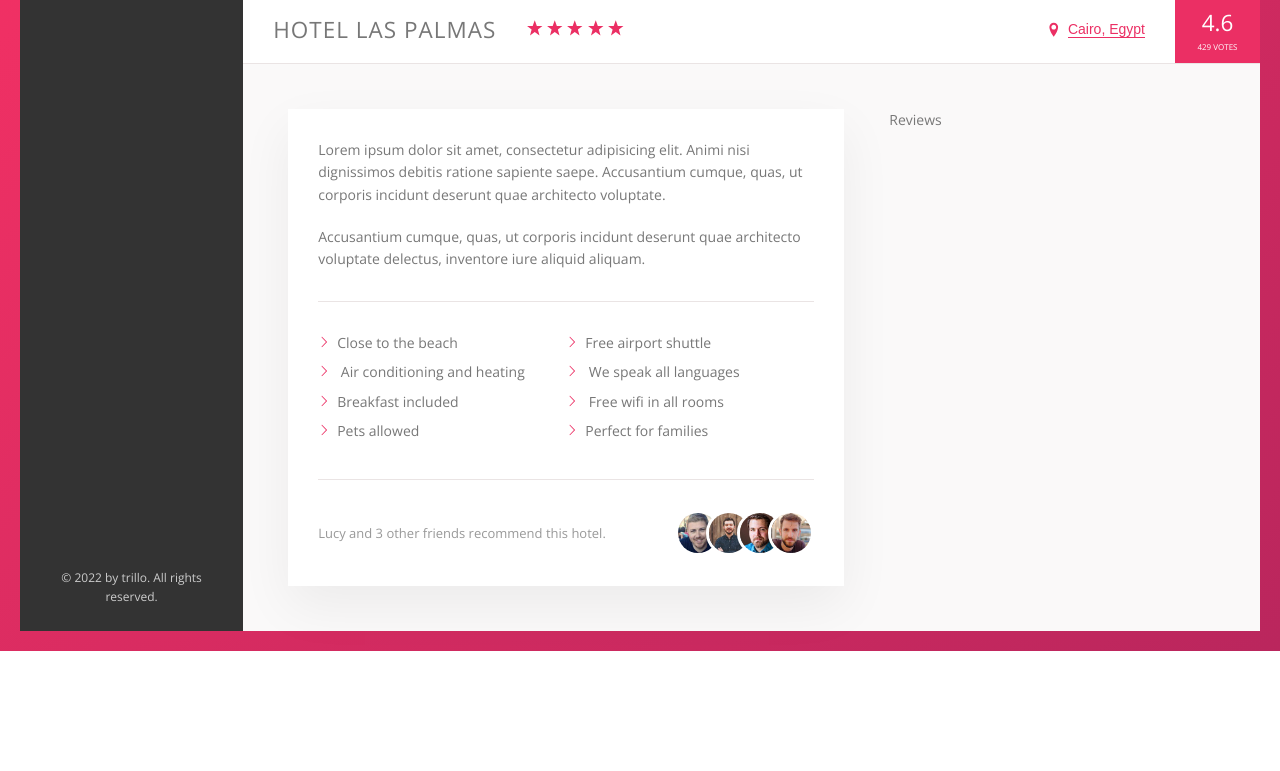
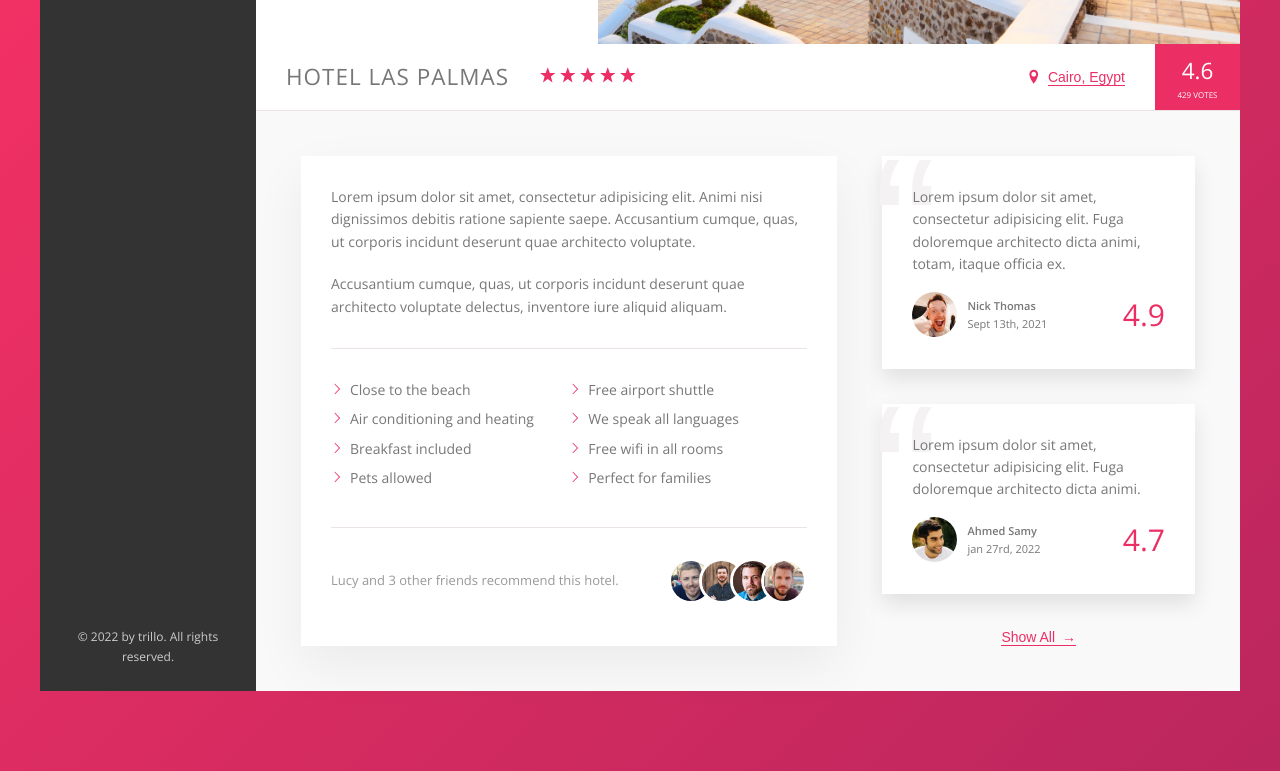
Before and after one commit to Fekry-Ahmed/Trillo, a website: page index.html in a window 1280 px wide. Shown: the part 491-1262 px from the top of the page. Before the commit the page ends 1142 px from the top, so only its background shows below. Drawn offline with nearby package versions, Linux system fonts and the light colour scheme.

Commit message:
add reviews

```diff
--- a/index.html
+++ b/index.html
@@ -26,9 +26,7 @@
           />
           <button class="search__button">
             <svg class="search__icon">
-                            <use
-                                xlink:href="img/sprite.svg#icon-magnifying-glass"
-                            ></use>
+              <use xlink:href="img/sprite.svg#icon-magnifying-glass"></use>
             </svg>
           </button>
         </form>
@@ -36,9 +34,7 @@
         <nav class="user-nav">
           <div class="user-nav__icon-box">
             <svg class="user-nav__icon">
-                            <use
-                                xlink:href="img/sprite.svg#icon-bookmark"
-                            ></use>
+              <use xlink:href="img/sprite.svg#icon-bookmark"></use>
             </svg>
             <span class="user-nav__notification">7</span>
           </div>
@@ -64,9 +60,7 @@
             <li class="side-nav__item side-nav__item--active">
               <a href="#" class="side-nav__link">
                 <svg class="side-nav__icon">
-                                    <use
-                                        xlink:href="img/sprite.svg#icon-home"
-                                    ></use>
+                  <use xlink:href="img/sprite.svg#icon-home"></use>
                 </svg>
                 <span>hotel</span>
               </a>
@@ -74,9 +68,7 @@
             <li class="side-nav__item">
               <a href="#" class="side-nav__link">
                 <svg class="side-nav__icon">
-                                    <use
-                                        xlink:href="img/sprite.svg#icon-aircraft-take-off"
-                                    ></use>
+                  <use xlink:href="img/sprite.svg#icon-aircraft-take-off"></use>
                 </svg>
                 <span>flight</span>
               </a>
@@ -84,9 +76,7 @@
             <li class="side-nav__item">
               <a href="#" class="side-nav__link">
                 <svg class="side-nav__icon">
-                                    <use
-                                        xlink:href="img/sprite.svg#icon-key"
-                                    ></use>
+                  <use xlink:href="img/sprite.svg#icon-key"></use>
                 </svg>
                 <span>car rental</span>
               </a>
@@ -94,9 +84,7 @@
             <li class="side-nav__item">
               <a href="#" class="side-nav__link">
                 <svg class="side-nav__icon">
-                                    <use
-                                        xlink:href="img/sprite.svg#icon-map"
-                                    ></use>
+                  <use xlink:href="img/sprite.svg#icon-map"></use>
                 </svg>
                 <span>tours</span>
               </a>
@@ -134,38 +122,24 @@
             <h1 class="overview__heading">hotel las palmas</h1>
             <div class="overview__stars">
               <svg class="overview__icon overview__icon--star">
-                                <use
-                                    xlink:href="img/sprite.svg#icon-star"
-                                ></use>
+                <use xlink:href="img/sprite.svg#icon-star"></use>
               </svg>
               <svg class="overview__icon overview__icon--star">
-                                <use
-                                    xlink:href="img/sprite.svg#icon-star"
-                                ></use>
+                <use xlink:href="img/sprite.svg#icon-star"></use>
               </svg>
               <svg class="overview__icon overview__icon--star">
-                                <use
-                                    xlink:href="img/sprite.svg#icon-star"
-                                ></use>
+                <use xlink:href="img/sprite.svg#icon-star"></use>
               </svg>
               <svg class="overview__icon overview__icon--star">
-                                <use
-                                    xlink:href="img/sprite.svg#icon-star"
-                                ></use>
+                <use xlink:href="img/sprite.svg#icon-star"></use>
               </svg>
               <svg class="overview__icon overview__icon--star">
-                                <use
-                                    xlink:href="img/sprite.svg#icon-star"
-                                ></use>
+                <use xlink:href="img/sprite.svg#icon-star"></use>
               </svg>
             </div>
             <div class="overview__location">
-                            <svg
-                                class="overview__icon overview__icon--location"
-                            >
-                                <use
-                                    xlink:href="img/sprite.svg#icon-location-pin"
-                                ></use>
+              <svg class="overview__icon overview__icon--location">
+                <use xlink:href="img/sprite.svg#icon-location-pin"></use>
               </svg>
               <button class="btn-inline">Cairo, Egypt</button>
             </div>
@@ -177,37 +151,28 @@
           <div class="details">
             <section class="description-section">
               <p class="paragraph">
-                                Lorem ipsum dolor sit amet, consectetur
-                                adipisicing elit. Animi nisi dignissimos debitis
-                                ratione sapiente saepe. Accusantium cumque,
-                                quas, ut corporis incidunt deserunt quae
-                                architecto voluptate.
+                Lorem ipsum dolor sit amet, consectetur adipisicing elit. Animi
+                nisi dignissimos debitis ratione sapiente saepe. Accusantium
+                cumque, quas, ut corporis incidunt deserunt quae architecto
+                voluptate.
               </p>
               <p class="paragraph">
-                                Accusantium cumque, quas, ut corporis incidunt
-                                deserunt quae architecto voluptate delectus,
-                                inventore iure aliquid aliquam.
+                Accusantium cumque, quas, ut corporis incidunt deserunt quae
+                architecto voluptate delectus, inventore iure aliquid aliquam.
               </p>
               <ul class="list">
                 <li class="list__item">Close to the beach</li>
                 <li class="list__item">Free airport shuttle</li>
-                                <li class="list__item">
-                                    Air conditioning and heating
-                                </li>
-                                <li class="list__item">
-                                    We speak all languages
-                                </li>
+                <li class="list__item">Air conditioning and heating</li>
+                <li class="list__item">We speak all languages</li>
                 <li class="list__item">Breakfast included</li>
-                                <li class="list__item">
-                                    Free wifi in all rooms
-                                </li>
+                <li class="list__item">Free wifi in all rooms</li>
                 <li class="list__item">Pets allowed</li>
                 <li class="list__item">Perfect for families</li>
               </ul>
               <div class="recommendations">
                 <p class="recommendations__text">
-                                    Lucy and 3 other friends recommend this
-                                    hotel.
+                  Lucy and 3 other friends recommend this hotel.
                 </p>
                 <div class="recommendations__imgs">
                   <img
@@ -233,7 +198,47 @@
                 </div>
               </div>
             </section>
-                        <section class="users-reviews">Reviews</section>
+            <section class="users-reviews">
+              <figure class="review">
+                <blockquote class="review__text">
+                  Lorem ipsum dolor sit amet, consectetur adipisicing elit. Fuga
+                  doloremque architecto dicta animi, totam, itaque officia ex.
+                </blockquote>
+                <figcaption class="review__user">
+                  <img
+                    src="img/user-1.jpg"
+                    alt="user 1"
+                    class="review__user-photo"
+                  />
+                  <div class="review__user-box">
+                    <p class="review__user-name">Nick Thomas</p>
+                    <p class="review__user-date">Sept 13th, 2021</p>
+                  </div>
+                  <div class="review__rating">4.9</div>
+                </figcaption>
+              </figure>
+              <figure class="review">
+                <blockquote class="review__text">
+                  Lorem ipsum dolor sit amet, consectetur adipisicing elit. Fuga
+                  doloremque architecto dicta animi.
+                </blockquote>
+                <figcaption class="review__user">
+                  <img
+                    src="img/user-2.jpg"
+                    alt="user 2"
+                    class="review__user-photo"
+                  />
+                  <div class="review__user-box">
+                    <p class="review__user-name">Ahmed Samy</p>
+                    <p class="review__user-date">jan 27rd, 2022</p>
+                  </div>
+                  <div class="review__rating">4.7</div>
+                </figcaption>
+              </figure>
+              <button href="#" class="btn-inline">
+                Show All <span>&rarr;</span>
+              </button>
+            </section>
           </div>
         </main>
       </div>
--- a/sass/_base.scss
+++ b/sass/_base.scss
@@ -31,7 +31,7 @@ html {
 }
 
 body {
-    font-family: "Open Sans", sans-serif;
+  font-family: 'Open Sans', sans-serif;
   font-weight: 400;
   color: var(--color-grey-dark-2);
   line-height: 1.6;
@@ -43,5 +43,4 @@ body {
   background-size: cover;
   background-repeat: no-repeat;
   min-height: 100vh;
-    padding: 2rem;
 }
--- a/sass/_components.scss
+++ b/sass/_components.scss
@@ -123,7 +123,7 @@
     }
 
     &::before {
-            content: "";
+      content: '';
       background-color: var(--color-primary);
       position: absolute;
       top: 0;
@@ -246,10 +246,19 @@
   color: var(--color-primary);
   border-bottom: 1px solid currentColor;
   cursor: pointer;
+  transition: background-color 0.2s;
+
+  & span {
+    margin-left: 0.3rem;
     transition: all 0.2s;
+  }
 
   &:hover {
     color: var(--color-grey-dark-1);
+
+    & span {
+      margin-left: 0.8rem;
+    }
   }
 
   &:focus {
@@ -293,7 +302,7 @@
     margin-bottom: 0.7rem;
 
     &::before {
-            content: "";
+      content: '';
       width: 1.2rem;
       height: 1.2rem;
       display: inline-block;
@@ -331,3 +340,53 @@
     }
   }
 }
+
+.review {
+  padding: 3rem;
+  margin-bottom: 3.5rem;
+  background-color: #fff;
+  box-shadow: 0 1rem 2rem rgba(0, 0, 0, 0.1);
+  position: relative;
+
+  &__text {
+    margin-bottom: 1.5rem;
+    position: relative;
+    z-index: 2;
+  }
+
+  &__user {
+    display: flex;
+    align-items: center;
+    font-size: 1.1rem;
+    font-weight: 100;
+  }
+
+  &__user-photo {
+    width: 4.5rem;
+    height: 4.5rem;
+    border-radius: 50%;
+    margin-right: 1rem;
+  }
+
+  &__user-name {
+    font-weight: 900;
+  }
+
+  &__rating {
+    color: var(--color-primary);
+    font-size: 3rem;
+    margin-left: auto;
+  }
+
+  &::before {
+    content: '\201C';
+    position: absolute;
+    top: -2.75rem;
+    left: -1rem;
+    line-height: 1;
+    font-size: 20rem;
+    color: var(--color-grey-light-2);
+    font-family: sans-serif;
+    z-index: 1;
+  }
+}
--- a/sass/_layout.scss
+++ b/sass/_layout.scss
@@ -1,4 +1,6 @@
 .container {
+  max-width: 120rem;
+  margin: 8rem auto;
   background-color: var(--color-grey-light-1);
   box-shadow: -2rem 2rem 5rem rgba(var(--color-grey-dark-1), $alpha: 0.8);
 }
@@ -47,5 +49,8 @@
 }
 
 .users-reviews {
+  display: flex;
+  flex-direction: column;
+  align-items: center;
   flex: 1;
 }
```
Also changed, not shown: css/style.css. Lines whose indentation alone changed are shown as unchanged.
